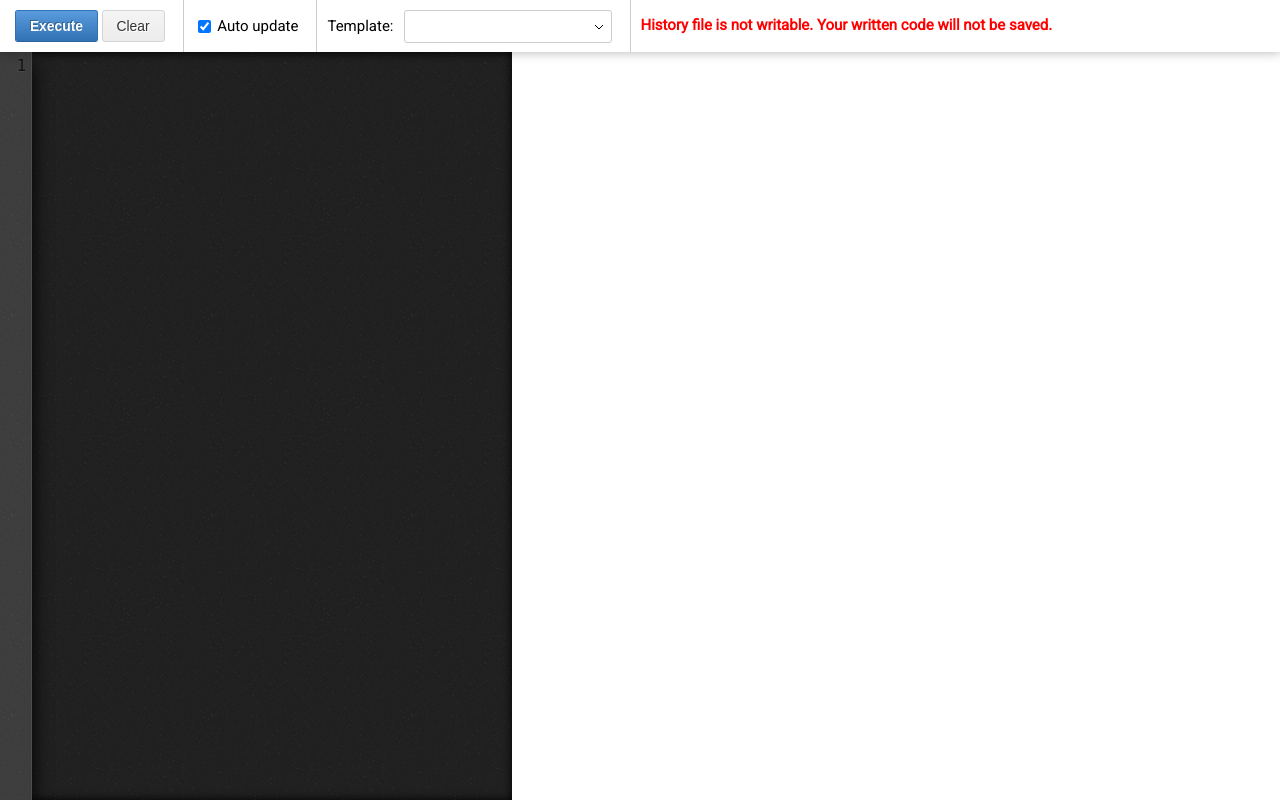
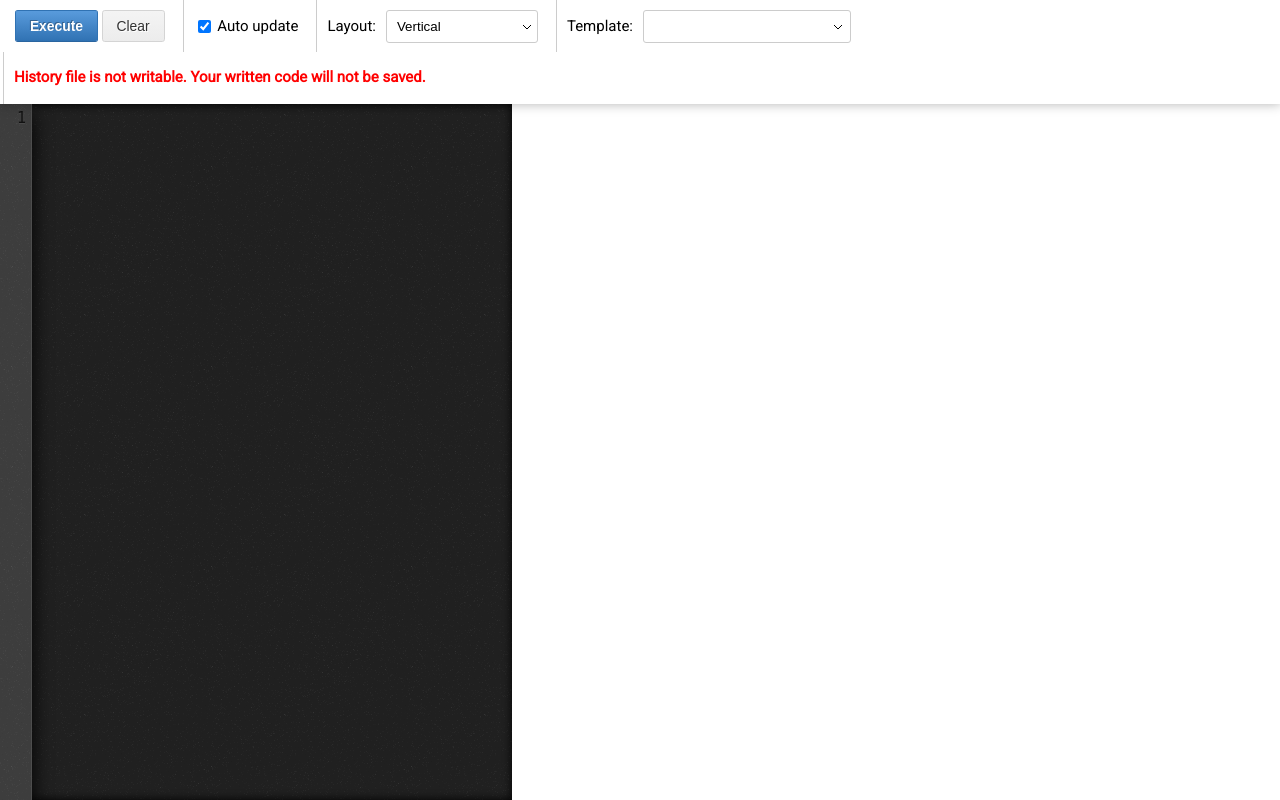
Before and after one commit to webmasterlv/php-sandbox, a PHP site: page / in a window 1280 px wide. Run offline with PHP 8.4, Linux system fonts and the light colour scheme; some libraries are stand-ins or nearby versions.

Commit message:
Layout select added
Added option to change layout (vertical/horizontal)

```diff
--- a/index.php
+++ b/index.php
@@ -85,6 +85,15 @@ foreach ($files as $file) {
 						</label>
 					</li>
 					<li>
+						<label class="form-label">Layout:</label>
+						<div class="select-style">
+							<select id="layout-selector" onchange="phpSandbox.setLayout(this.value)">
+								<option value="vertical">Vertical</option>
+								<option value="horizontal">Horizontal</option>
+							</select>
+						</div>
+					</li>
+					<li>
 						<label class="form-label">Template:</label>
 						<div class="select-style">
 							<select id="template-selector" onchange="phpSandbox.setTemplate(this.value)">
@@ -118,7 +127,7 @@ foreach ($files as $file) {
 			</div>
 		</header>
 		<main>
-			<div class="code">
+			<div id="ide" class="code">
 				<div class="code__source" id="code">
 
 				</div>
--- a/scripts/main.js
+++ b/scripts/main.js
@@ -31,6 +31,17 @@ var phpSandbox = {
 	hideLoading : function() {
 		$('#loading').addClass('hidden');
 	},
+	setLayout : function(layout) {
+		this.layout = layout;
+
+		var code = document.getElementById('ide');
+		code.classList.remove("layout-vertical");
+		code.classList.remove("layout-horizontal");
+		code.classList.add("layout-" + layout);
+
+		localStorage.setItem("layout", layout);
+		$('#layout-selector').val(layout);
+	},
 	setTemplate : function(index) {
 		if (!index) {
 			return;
@@ -62,6 +73,8 @@ var phpSandbox = {
 			value: this.value
 		});
 
+		this.setLayout(localStorage.getItem("layout") || 'vertical');
+
 		this.editor.on('change', $.proxy(this.checkAuto, this));
 
 		jQuery.hotkeys.options.filterContentEditable = false;
--- a/styles/style.css
+++ b/styles/style.css
@@ -98,7 +98,7 @@ html, body {
 }
 
 .code__source {
-	width: 40%;
+	flex:0 0 40%;
 }
 
 .code__source .CodeMirror {
@@ -110,13 +110,25 @@ html, body {
 }
 
 .code__result {
-	width: 60%;
+	flex:1;
 	position:relative;
 }
 
 .code__result > div {
 	padding:20px;
 	position:relative;
+}
+
+.code.layout-horizontal {
+	flex-direction: column;
+}
+
+.code.layout-horizontal .code__result {
+	order:1;
+}
+
+.code.layout-horizontal .code__source {
+	order:2;
 }
 
 .code__result iframe {
```
Also changed, not shown: package.json (+12 -12 lines), README.md, package-lock.json (added).
